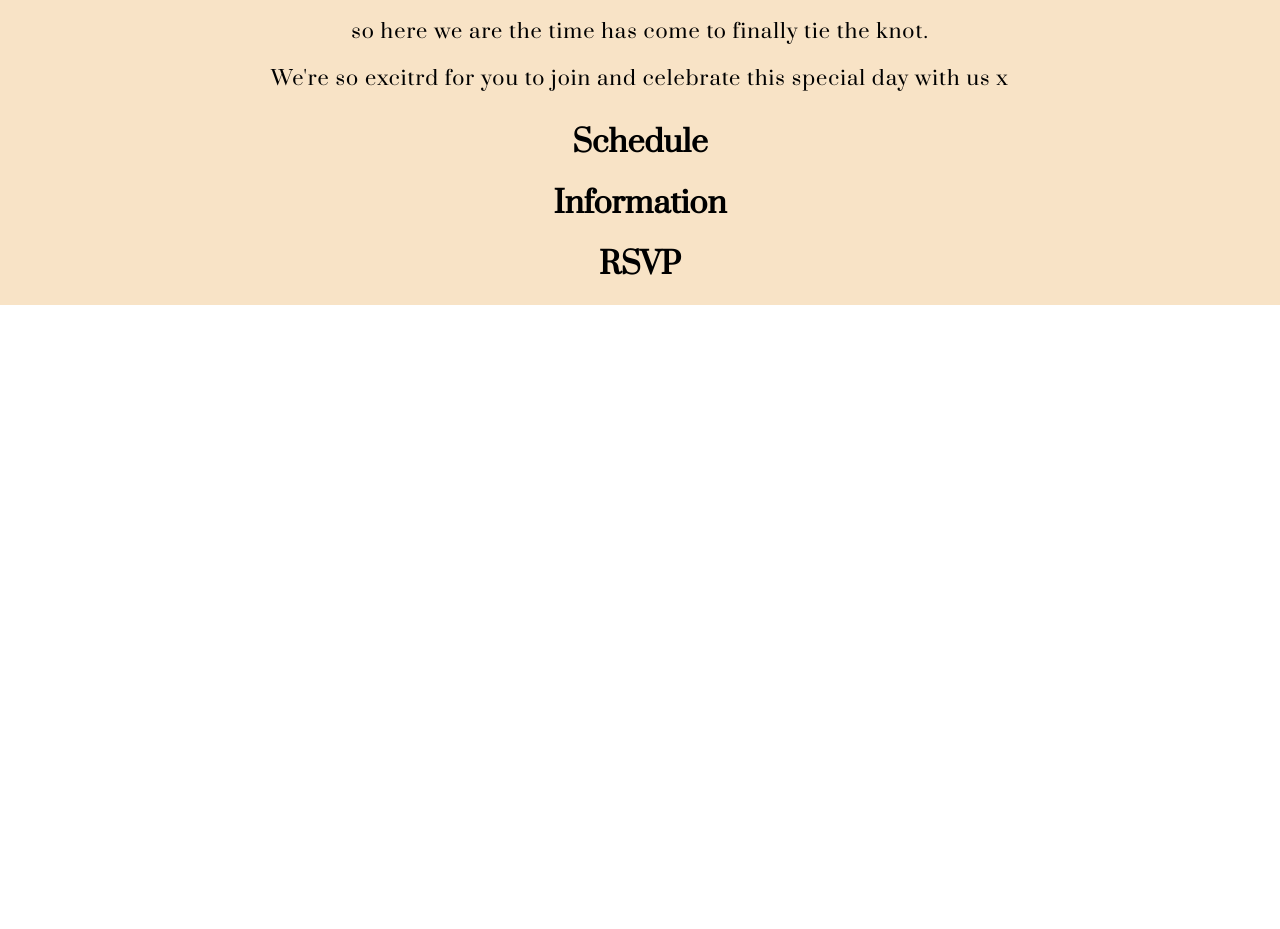
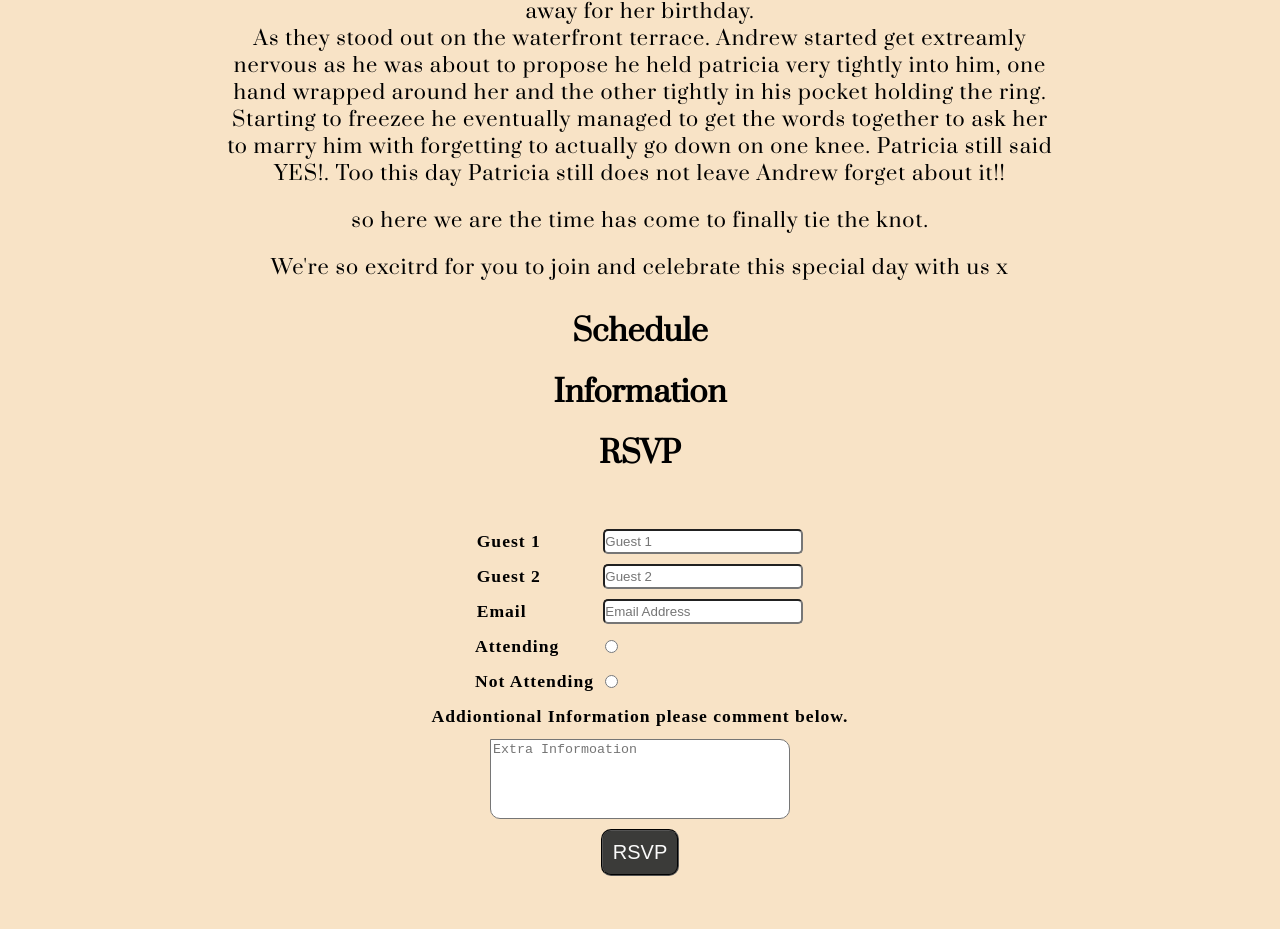
Before and after one commit to A-Croshaw/Andrew-Patricia, a plain HTML site: page index.html in a window 1280 px wide. Shown: the part 1013-1942 px from the top of the page. Before the commit the page ends 1318 px from the top, so only its background shows below. Drawn offline with nearby package versions, Linux system fonts and the light colour scheme.

Commit message:
Add rsvp form

```diff
--- a/assets/script.js
+++ b/assets/script.js
@@ -1,12 +1,15 @@
-const dropMenu = document.querySelector(".drop-menu");
-const navMenu = document.querySelector(".nav-menu");
 
-dropMenu.addEventListener("click", () => {
-    dropMenu.classList.toggle("active");
-    navMenu.classList.toggle("active");
-})
 
-document.querySelectorAll(".nav-link").forEach(n => n.addEventListener("click", () => {
-    dropMenu.classList.remove("active");
-    navMenu.classList.remove("active");
-}))
+function sendMail(contactForm) {
+    emailjs.send("service_dmoely6","andrew",{
+        "project_request": contactForm.projectsummary.value,
+        "from_name": contactForm.name.value,
+        "from_email": contactForm.emailaddress.value
+    })
+    .then(function(response) {
+        console.log('SUCCESS!', response.status, response.text);
+    }, function(error) {
+        console.log('FAILED...', error);
+    });
+return false;  // To block from loading a new page
+}
--- a/assets/styles.css
+++ b/assets/styles.css
@@ -141,6 +141,73 @@ section {
 }
 @media screen and (max-width: 500px) {
     .ourtext{
-        width: 85%;
+        width: 90%;
     }
 }
+
+/*--form--*/
+
+form{
+    flex-wrap: wrap;
+    flex: auto;
+    max-width: 500px;
+    line-height: 35px;
+    letter-spacing: 1px;
+    font-weight: 600;
+    font-size: 110%;
+    padding: 20px 25px 20px 25px;
+    margin: 30px 0;
+    border-radius: 15px;
+  }
+
+  .form-message{
+    resize: none;
+    height: 80px;
+    width: 300px;
+    padding: 2px;
+    border-radius: 0 10px 10px 10px;
+    margin: 5px 0 0 0;
+  }
+
+  .input-field {
+    height: 25px;
+    width: 200px;
+    border-radius: 5px;
+  }
+
+  .contact-button {
+    padding: 10px;
+    border-radius: 10px;
+    text-align: center;
+    font-size: 20px;
+    background-color: #3b3b39;
+    color: #fafafa;
+    border-style: groove;
+    transition: 0.7s ease;
+  }
+
+  .contact-button:hover{
+    color:rgb(193, 116, 255);
+}
+
+  .label1{
+    width: 65px
+  }
+  .label2{
+    width: 120px
+  }
+
+  .rsvpselect{
+    justify-content: left;
+    padding-left: 60px;
+  }
+
+  .rsvpyn{
+    margin-left: 10px;
+  }
+
+  .button{
+    justify-content: center;
+    margin-top: 10px;
+  }
+  /*-----contact page end----*/
--- a/index.html
+++ b/index.html
@@ -5,8 +5,15 @@
     <meta name="viewport" content="width=device-width, initial-scale=1.0">
     <meta name="description" content="" />
     <meta name="author" content="" />
-    <title>Document</title>
+    <title>Patricia & Andrew's Wedding</title>
     <link href="assets/styles.css" rel="stylesheet" />
+    <script type="text/javascript" src="https://cdn.jsdelivr.net/npm/@emailjs/browser@3/dist/email.min.js">
+    </script>
+    <script type="text/javascript">
+      (function () {
+        emailjs.init("f0bLUwIrkEvzPXOGn");
+      })();
+    </script>
 </head>
 <body>
 
@@ -14,7 +21,7 @@
     <header>
 
         <div class="stickynav">
-            <p class="nav-branding box align-box-center">Patricia's & Andrew's Wedding</p>
+            <p class="nav-branding box align-box-center">Patricia & Andrew's Wedding</p>
         <nav class="navbar">
             <ul class="box align-box-center">
                 <li class="nav-item"><a class="nav-link" href="#ourstory">Our Story</a></li>
@@ -47,7 +54,9 @@
         </div>
         <div class="box align-box-center">
             <p class="ourtext">
-                ssss
+                It all started with a simple coffee date on the 20th December 2018. Where we sat down and talk for awhile. Well Andrew did as patricia could not understand what he was say with his english accent.<br>
+                So for half of it Patricia sat smiling and pretending she knew what andrew was saying. as she informend 12 months later. <br>
+                after spending the next six days on more dates Patrricia decides to throw Andrew into the deepend and brought him to meet the family on st stephens night, and by god if he didn't run run then she knew he was a kepeper!
             </p>
             <p class="ourtext">
                 As the weeks turned in to months on the 31st January 2020 Andrew decided to take Patricia for a night away, with Patricia thinking it was jast a simple trip away for her birthday.<br>
@@ -76,6 +85,37 @@
         <div class="box align-box-center">
             <h3 class="headings">RSVP</h3>
         </div>
+        <div class="box align-box-center">
+            <form onsubmit="return sendMail(this);" class="alignmiddlebottom">
+                <div class="box align-box-center ">
+                    <label for="guest1" class="label1">Guest 1</label>
+                    <input type="text" name="guest1" class="input-field" id="guest1" placeholder="Guest 1" required />
+                </div>
+                <div class="box align-box-center ">
+                    <label for="emailaddress" class="label1">Guest 2</label>
+                    <input type="text" name="guest2" class="input-field" id="guest2" placeholder="Guest 2" required />
+                </div>
+                <div class="box align-box-center">
+                    <label for="emailaddress" class="label1">Email</label>
+                    <input type="email" name="emailaddress" class="input-field" id="emailaddress" placeholder="Email Address" required />
+                </div>
+                <div class="box rsvpselect">
+                    <label for="rsvpYes" class="label2">Attending</label>
+                    <input class="rsvpyn" type="radio" id="rsvpYes" name="rsvpYes" value="RSVP Yes">
+                </div>
+                <div class="box rsvpselect">
+                    <label for="rsvpNo" class="label2">Not Attending</label>
+                    <input class="rsvpyn" type="radio" id="rsvpNo" name="rsvpYes" value="RSVP No">
+                </div>
+                <div class="box align-box-center">
+                    <p>Addiontional Information please comment below.</p>
+                    <textarea rows="5" name="extrainfo" class="form-message" id="projectsummary" placeholder="Extra Informoation"></textarea>
+                </div>
+                <div class="box button">
+                    <button type="submit" class="contact-button" value="Send" formaction="thankyou.html">RSVP</button>
+                </div>
+            </form>
+        </div>
     </section>
 
     </main>
```
Also changed, not shown: assets/stttyles.css (+14 -0 lines).
